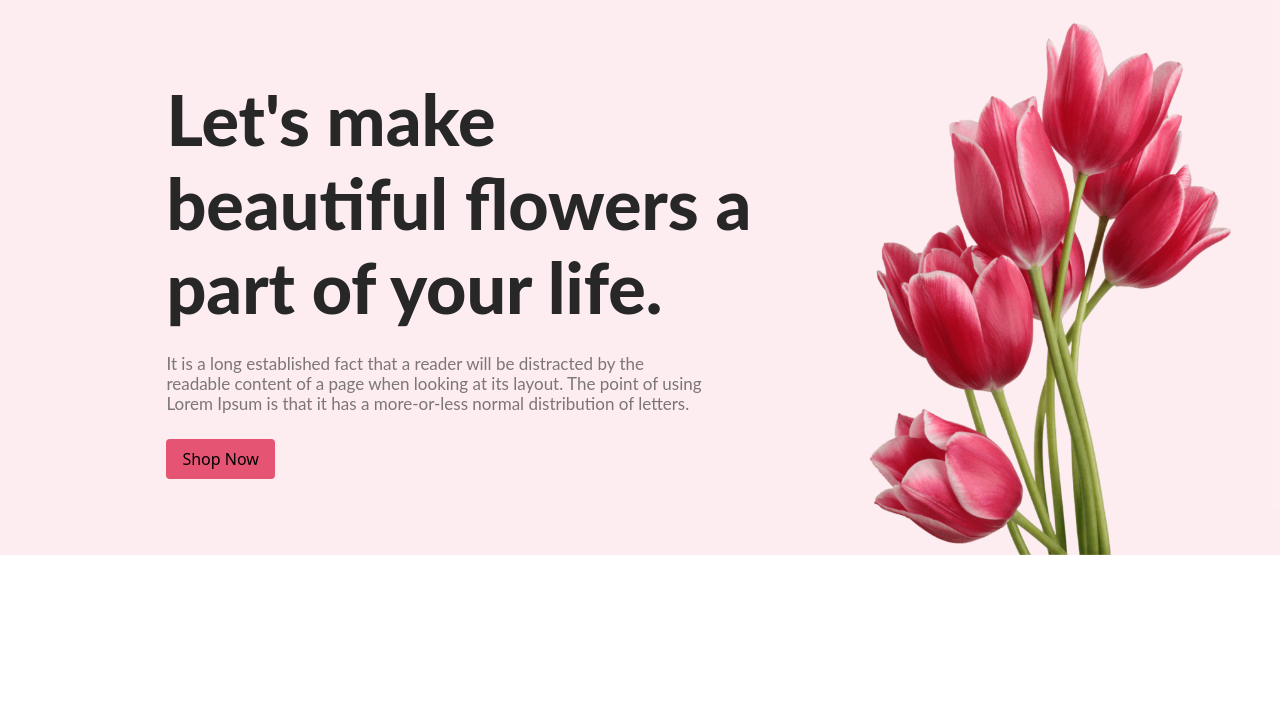
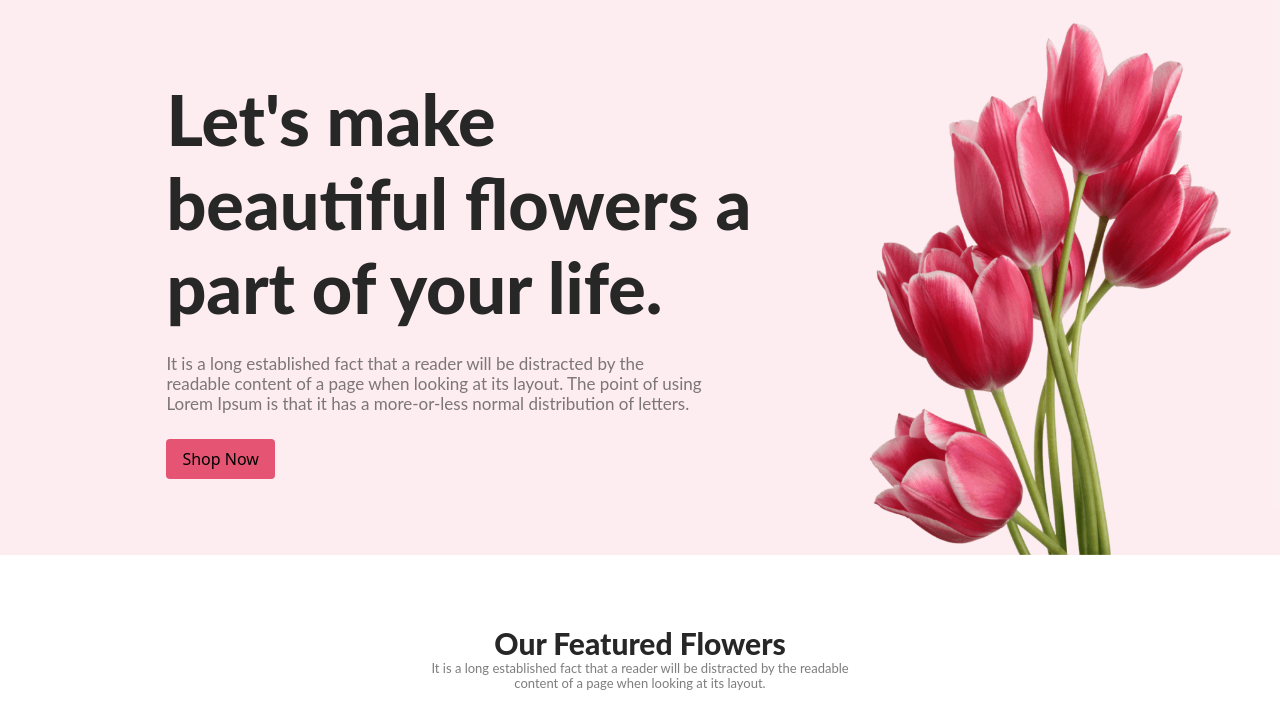
Before and after one commit to MZFTripty/flower, a plain HTML site: page index.html in a window 1280 px wide. Drawn offline with nearby package versions, Linux system fonts and the light colour scheme.

Commit message:
featured

```diff
--- a/index.html
+++ b/index.html
@@ -27,6 +27,13 @@
             <img src="Flower Asset/pngwing 10.png" alt="" class="pngwing">
         </div>
     </div>
-
+    <div class="card">
+        <div class="feature">
+            Our Featured Flowers
+        </div>
+        <div class="text3">
+            It is a long established fact that a reader will be distracted by the readable <br> content of a page when looking at its layout.
+        </div>
+    </div>
 </body>
 </html>
--- a/mycss.css
+++ b/mycss.css
@@ -49,3 +49,22 @@ button{
     padding-top: 5%;
     position: relative;
 }
+.feature{
+    color: #272727;
+    text-align: center;
+    font-family: Lato;
+    font-size: 30px;
+    font-style: normal;
+    font-weight: 800;
+    line-height: normal;
+    padding-top: 70px;
+}
+.text3{
+    color: rgba(39, 39, 39, 0.60);
+    text-align: center;
+    font-family: Lato;
+    font-size: 13px;
+    font-style: normal;
+    font-weight: 400;
+    line-height: 15px; /* 166.667% */
+}
```
